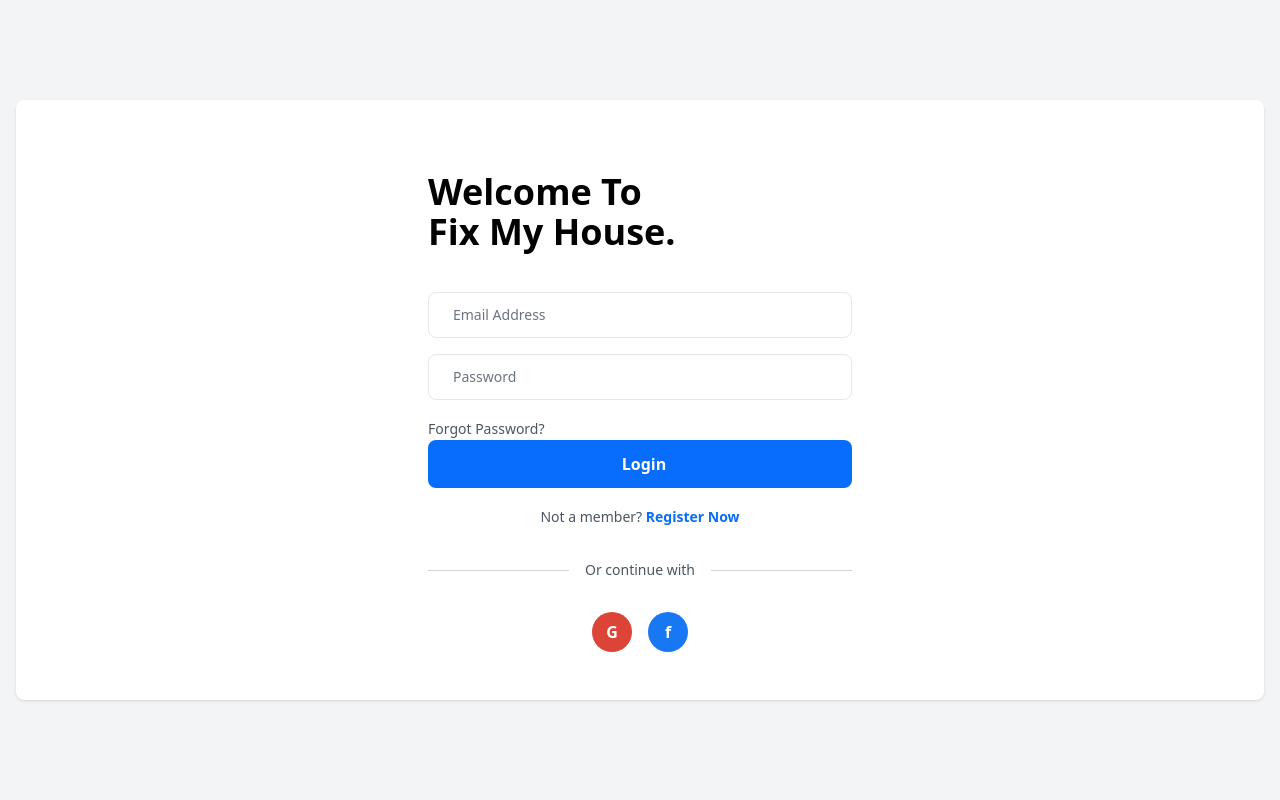
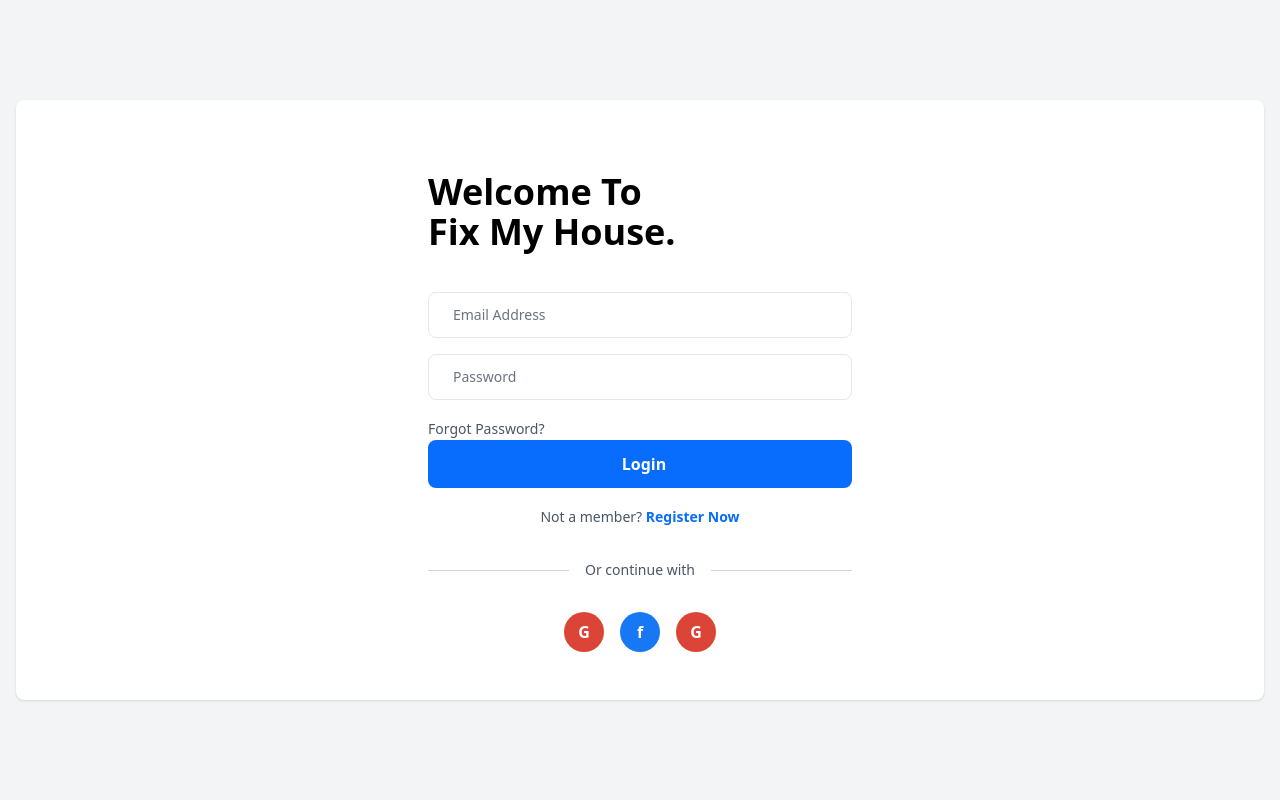
Before and after one commit to lloyd44560/FIXMYHOME_FRONTEND, a Django app: page / in a window 1280 px wide. Run offline with Django 5.2, Linux system fonts and the light colour scheme; some libraries are stand-ins or nearby versions.

Commit message:
Added Goole login functinality

```diff
--- a/renter/templates/renter/login.html
+++ b/renter/templates/renter/login.html
@@ -88,6 +88,11 @@
               <div class="flex justify-center space-x-4">
                 <button class="bg-[#DB4437] w-10 h-10 rounded-full text-white font-bold">G</button>
                 <button class="bg-[#1877F2] w-10 h-10 rounded-full text-white font-bold">f</button>
+                <div class="flex justify-center space-x-4">
+                  <a href="{% url 'social:begin' 'google-oauth2' %}" class="bg-[#DB4437] w-10 h-10 rounded-full text-white font-bold flex items-center justify-center">
+                    G
+                  </a>
+                </div>
               </div>
             </div>
           </div>
--- a/renter/urls.py
+++ b/renter/urls.py
@@ -1,4 +1,4 @@
-from django.urls import path
+from django.urls import path, include
 from . import views  # Import your views module
 from django.contrib.auth.views import LogoutView
 
@@ -11,4 +11,6 @@ urlpatterns = [
     path('welcome/', views.welcome, name='welcome'),
     path('login_renter/', views.login_view, name='login_renter'),
     path('logout/', LogoutView.as_view(next_page='/login/'), name='logout'),
+
+    path('social-auth/', include('social_django.urls', namespace='social')),
 ]
```
